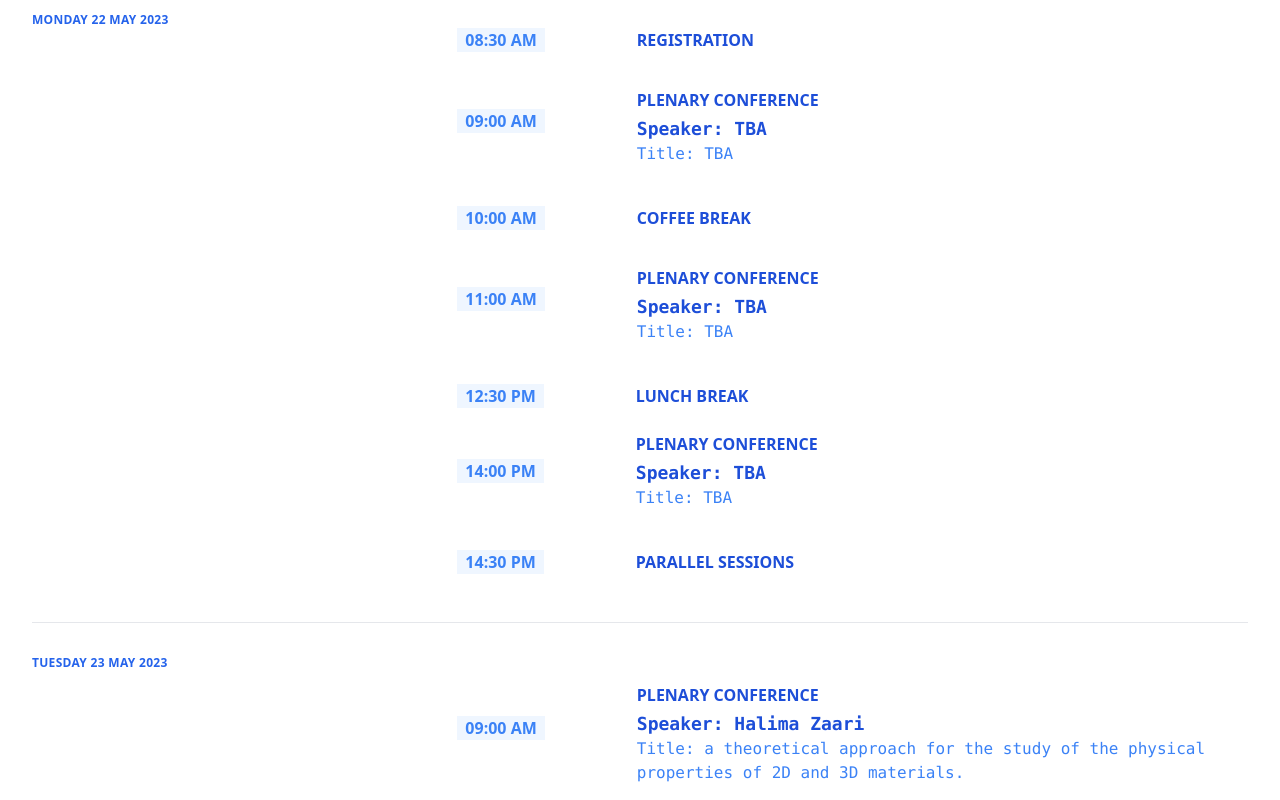
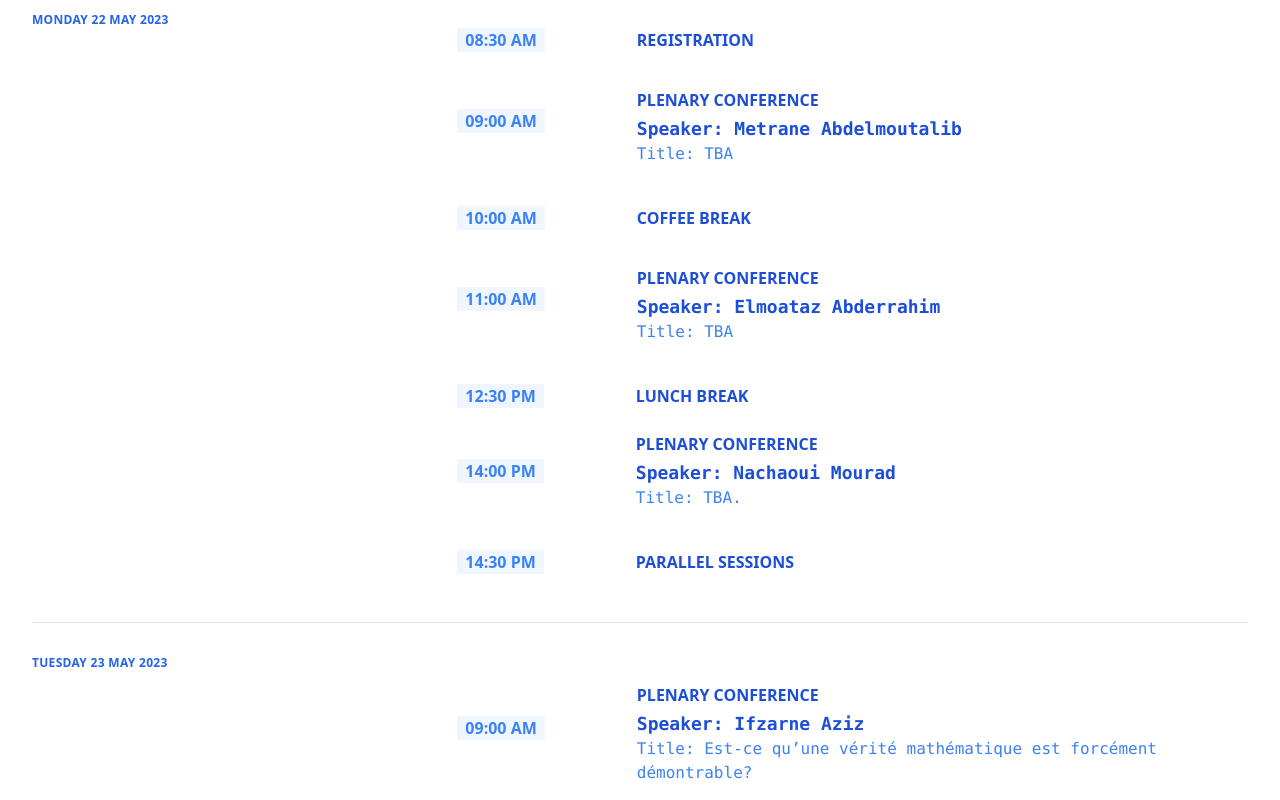
Before and after one commit to CodeSplash/JDMSI2023, a website: page index.html in a window 1280 px wide. Shown: the part 3060-3860 px from the top of the page. Drawn offline with Linux system fonts and the light colour scheme.

Commit message:
Update index.html

```diff
--- a/index.html
+++ b/index.html
@@ -827,7 +827,7 @@
                     <div class="col-span-7 sm:col-span-6 px-3 mt-3">
                         <p class="text-base text-blue-700 font-bold uppercase text-start mb-2">Plenary Conference</p>
                         <p class="text-lg font-extrabold leading-none text-blue-700 font-mono mb-1">
-                          Speaker: TBA
+                          Speaker: Metrane Abdelmoutalib
                         </p>
                         <p class="text-blue-500 font-mono text-base">
                           Title: TBA
@@ -854,7 +854,7 @@
                     <div class="col-span-7 sm:col-span-6 px-3 mt-3">
                         <p class="text-base text-blue-700 font-bold uppercase text-start mb-2">Plenary Conference</p>
                         <p class="text-lg font-extrabold leading-none text-blue-700 font-mono mb-1">
-                          Speaker: TBA
+                          Speaker: Elmoataz Abderrahim
                         </p>
                         <p class="text-blue-500 font-mono text-base">
                           Title: TBA
@@ -881,10 +881,10 @@
                     <div class="col-span-7 sm:col-span-6 px-3">
                         <p class="text-base text-blue-700 font-bold uppercase text-start mb-2">Plenary Conference</p>
                         <p class="text-lg font-extrabold leading-none text-blue-700 font-mono mb-1">
-                          Speaker: TBA
+                          Speaker: Nachaoui Mourad
                         </p>
                         <p class="text-blue-500 font-mono text-base">
-                          Title: TBA
+                          Title: TBA.
                       </p>
                     </div>
 
@@ -921,10 +921,10 @@
                     <div class="col-span-7 sm:col-span-6 px-3 mt-3">
                         <p class="text-base text-blue-700 font-bold uppercase text-start mb-2">Plenary Conference</p>
                         <p class="text-lg font-extrabold leading-none text-blue-700 font-mono mb-1">
-                          Speaker: Halima Zaari
+                          Speaker: Ifzarne Aziz
                         </p>
                         <p class="text-blue-500 font-mono text-base">
-                          Title: a theoretical approach for the study of the physical properties of 2D and 3D materials.
+                          Title: Est-ce qu’une vérité mathématique est forcément démontrable?
                       </p>
                     </div>
 
@@ -975,10 +975,11 @@
                     <div class="col-span-7 sm:col-span-6 px-3">
                         <p class="text-base text-blue-700 font-bold uppercase text-start mb-2">Plenary Conference</p>
                         <p class="text-lg font-extrabold leading-none text-blue-700 font-mono mb-1">
-                          Speaker: Ifzarne Aziz
+                          Speaker: Halima Zaari
                         </p>
                         <p class="text-blue-500 font-mono text-base">
-                          Title: Est-ce qu’une vérité mathématique est forcément démontrable?
+                          Title: a theoretical approach for the study of the physical properties of 2D and 3D materials.
+
                       </p>
                     </div>
 
```
